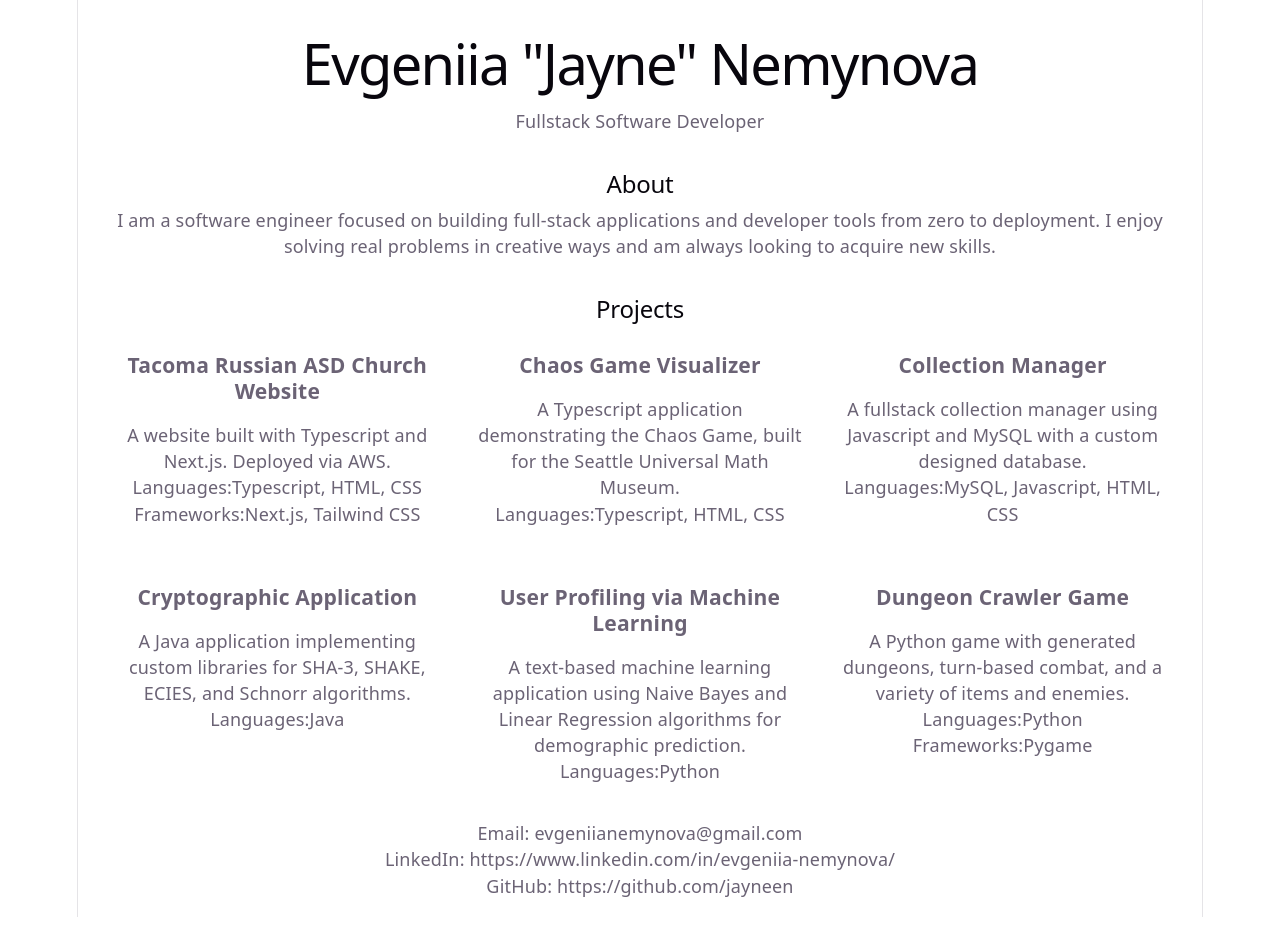
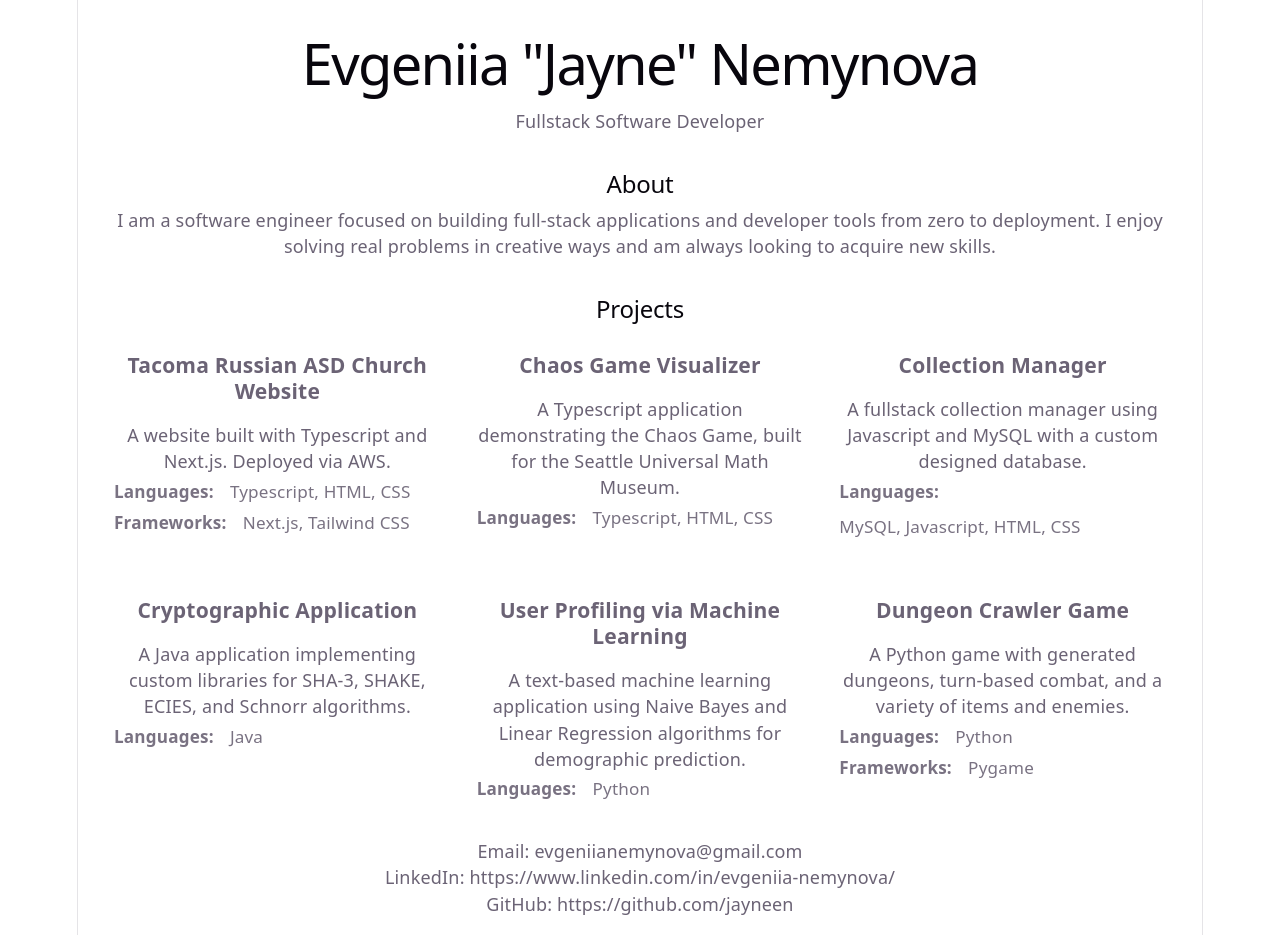
Before and after one commit to jayneen/portfolio, a React (Vite) app: page / in a window 1280 px wide. Built offline with nearby package versions, Linux system fonts and the light colour scheme.

Commit message:
languages and framework styling

```diff
--- a/src/sections/Projects.css
+++ b/src/sections/Projects.css
@@ -29,3 +29,19 @@
 .project-content h3 {
   margin-bottom: 1rem;
 }
+
+.project-meta {
+  margin: 0.25rem 0 0;
+  opacity: 0.9;
+  font-size: 0.95rem;
+  display: flex;
+  flex-wrap: wrap;
+  gap: 0.5rem 0.4rem;
+  align-items: center;
+}
+
+.meta-label {
+  font-weight: 700;
+  margin-right: 0.5rem;
+  white-space: nowrap;
+}
```
